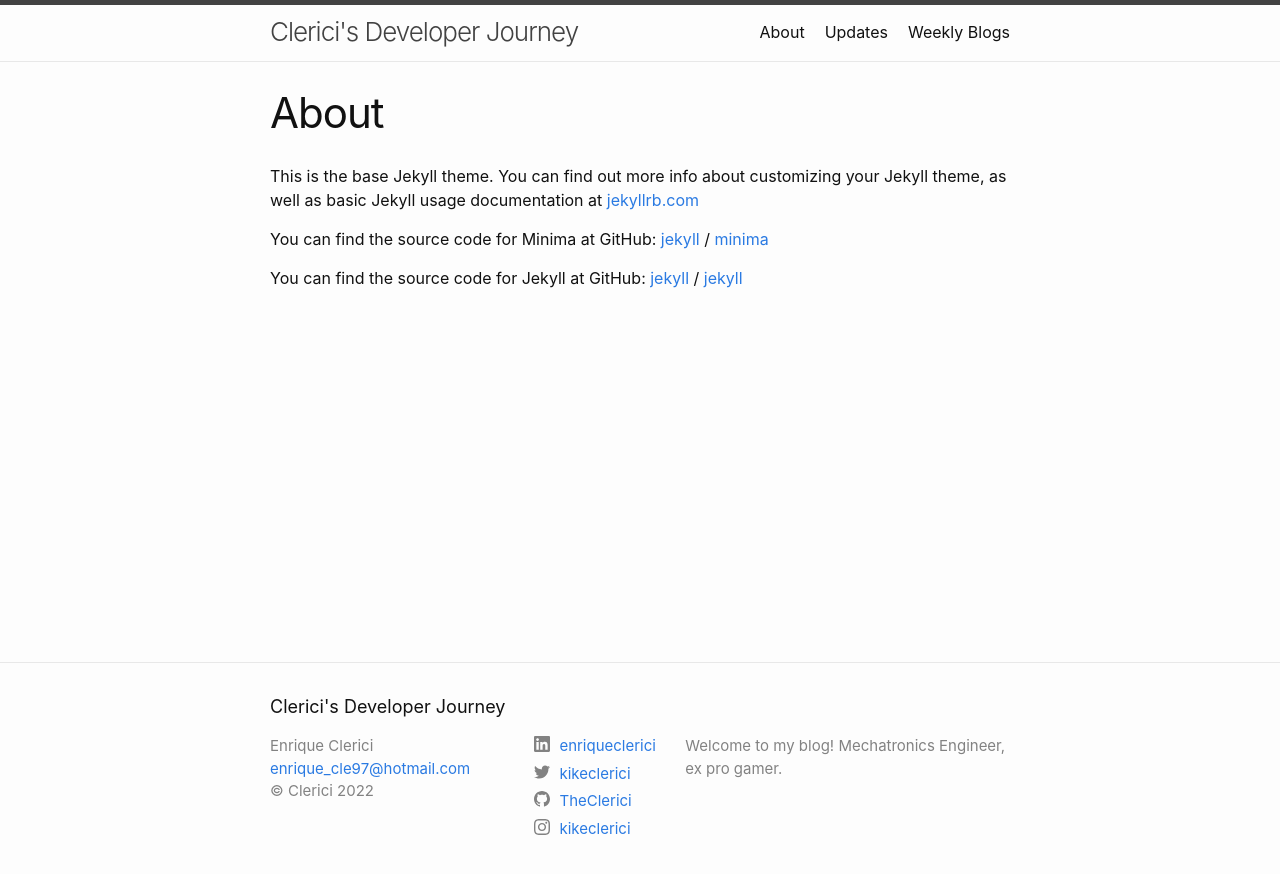
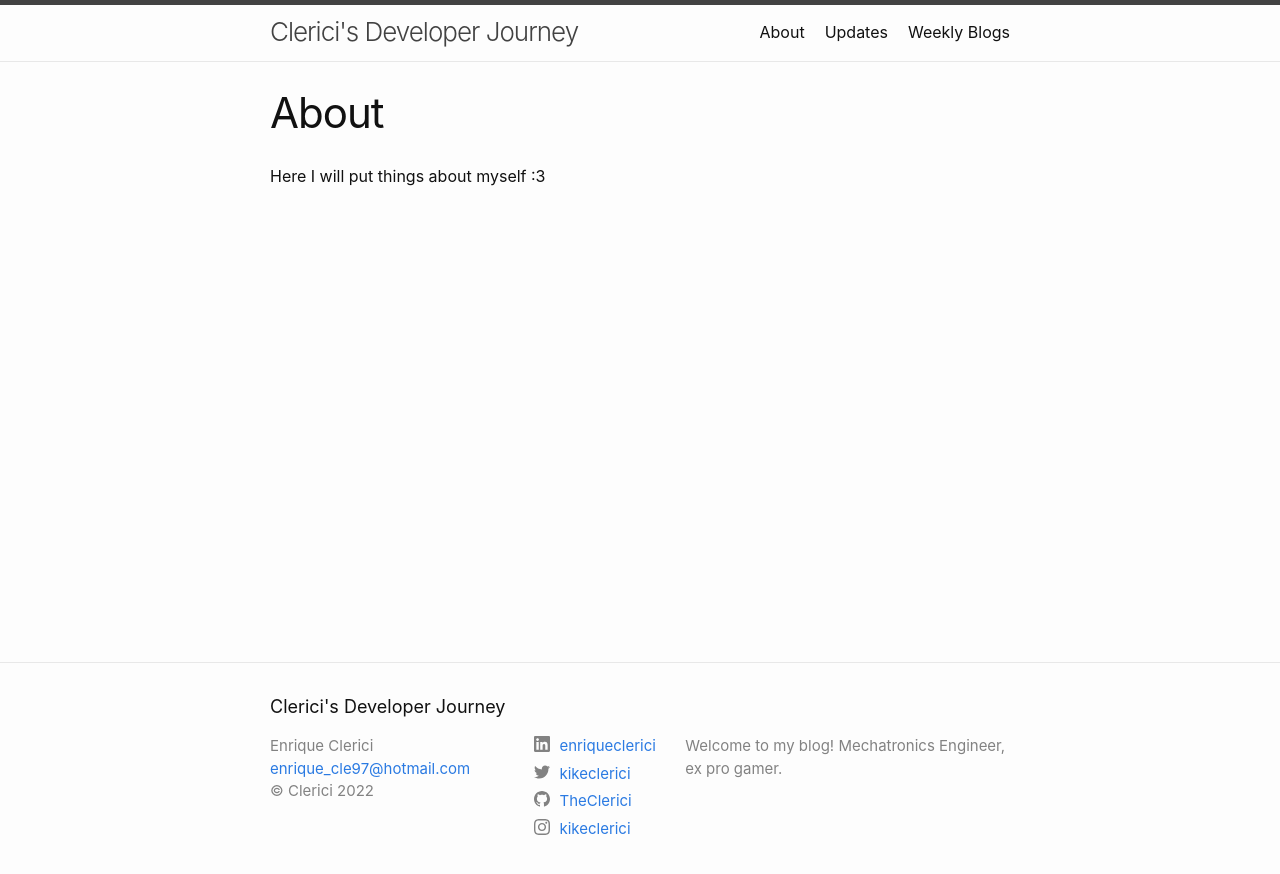
Before and after one commit to TheClerici/my-blog, a Jekyll site: the page built from about.markdown, in a window 1280 px wide. Shown: the top 874 px of the page. Built offline with Jekyll 4.4.1, drawn with Linux system fonts in a browser that asks for light colours.

Commit message:
about changes

```diff
--- a/about.markdown
+++ b/about.markdown
@@ -4,15 +4,4 @@ title: About
 permalink: /about/
 ---
 
-This is the base Jekyll theme. You can find out more info about customizing your Jekyll theme, as well as basic Jekyll usage documentation at [jekyllrb.com](https://jekyllrb.com/)
-
-You can find the source code for Minima at GitHub:
-[jekyll][jekyll-organization] /
-[minima](https://github.com/jekyll/minima)
-
-You can find the source code for Jekyll at GitHub:
-[jekyll][jekyll-organization] /
-[jekyll](https://github.com/jekyll/jekyll)
-
-
-[jekyll-organization]: https://github.com/jekyll
+Here I will put things about myself :3
```
